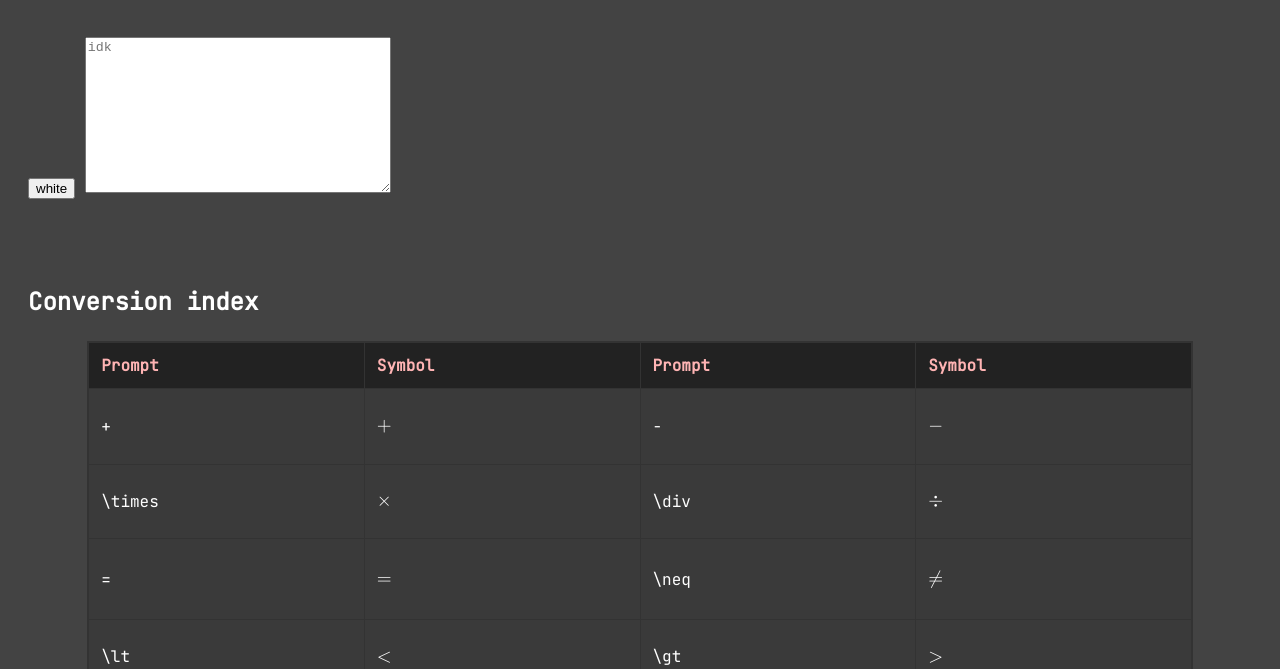
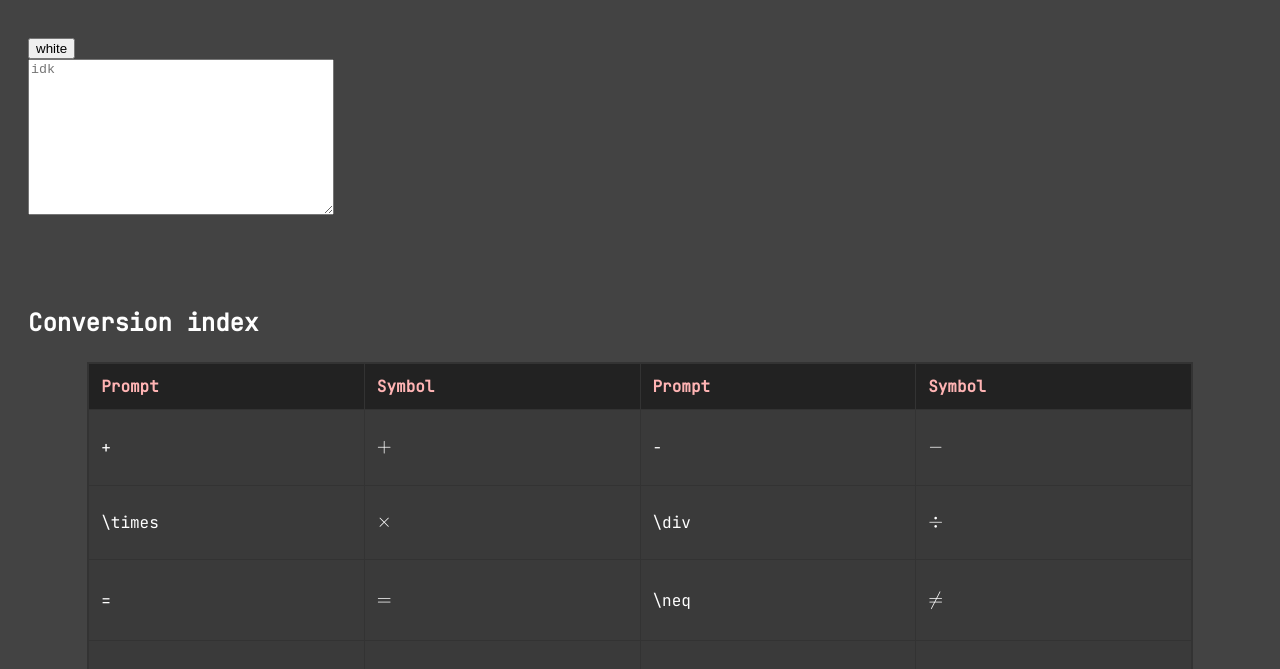
Before and after one commit to SolverSeek666/LATEX-Editor, a plain HTML site: page index.html in a window 1280 px wide. Shown: the part 124-793 px from the top of the page. Drawn offline with nearby package versions, Linux system fonts and the light colour scheme.

Commit message:
Update index.html
ye

```diff
--- a/index.html
+++ b/index.html
@@ -15,7 +15,7 @@
 </head>
 <body>
   <p style="font-size: 40px;"><b>LATEX Editor</b></p>
-  <button id="color">white</button>
+  <button id="color">white</button><br>
   <textarea id="input" placeholder="idk" spellcheck="false" style="min-width: 300px; min-height: 150px;"></textarea>
   <br>
   <div id="output"></div>
```
